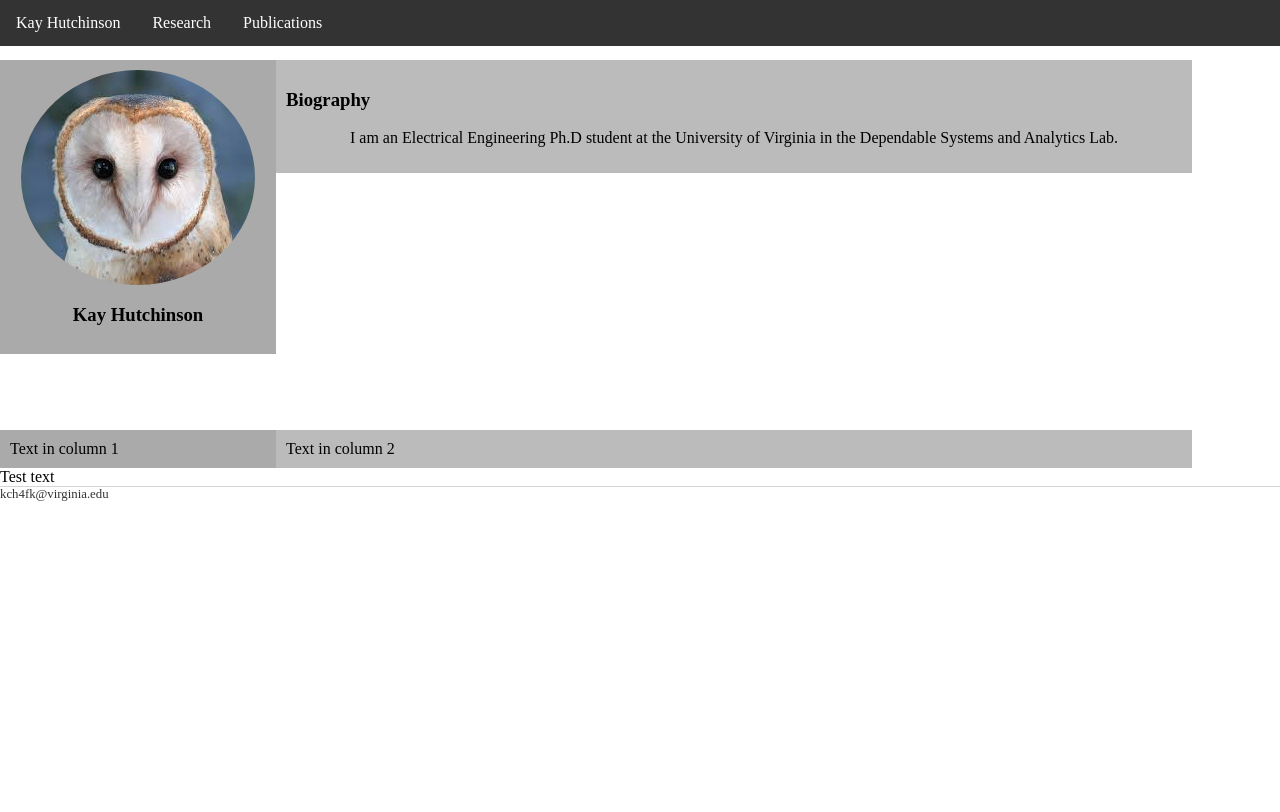
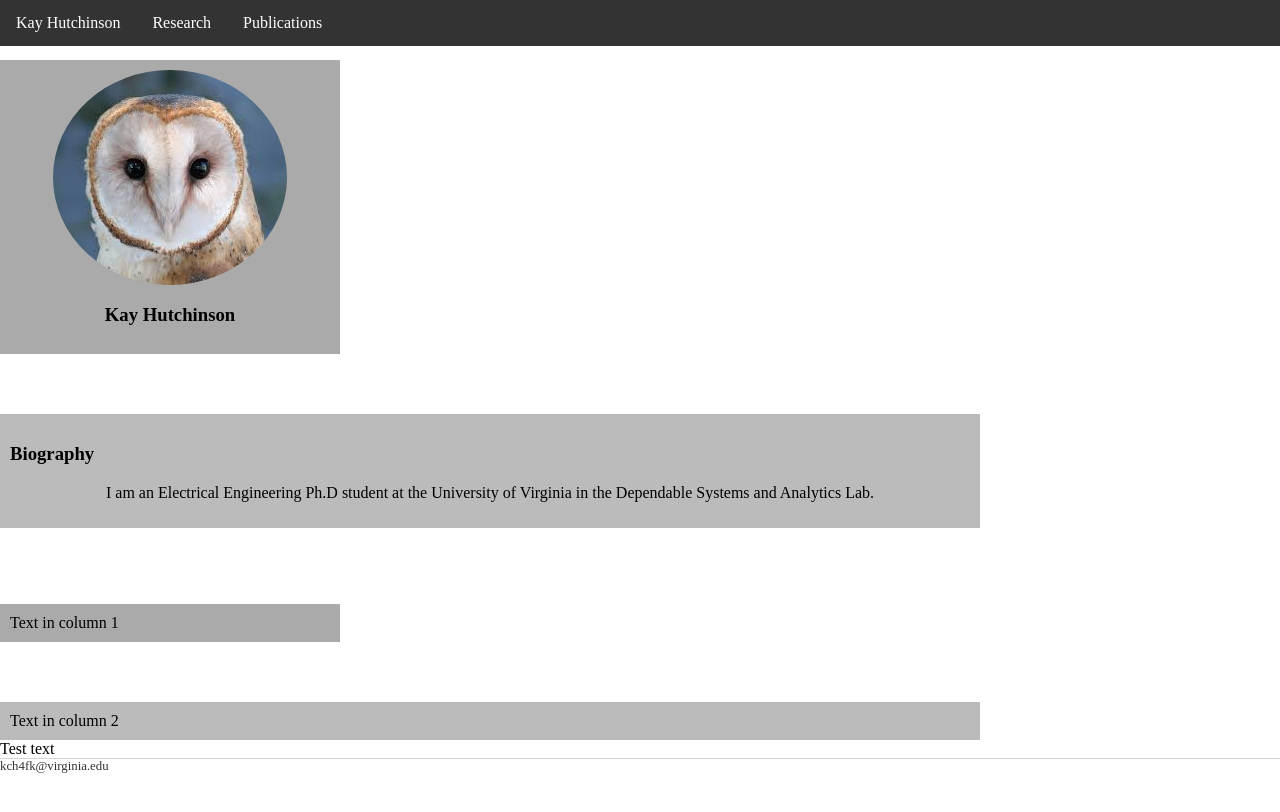
Before and after one commit to kch4fk/kch4fk.github.io, a Jekyll site: the page built from index.html, in a window 1280 px wide. Shown: the top 812 px of the page. Built offline with Jekyll 4.4.1, drawn with Linux system fonts in a browser that asks for light colours.

Commit message:
Update main.css

```diff
--- a/css/main.css
+++ b/css/main.css
@@ -101,11 +101,11 @@ ul.posts li {
 }
 
 .column.left {
-    width: 20%;*//*400px;*/
+    width: 25%;*//*400px;*/
 }
 
 .column.right {
-    width: 70%;
+    width: 75%;
 }
 
 /*Clear floats after the columns*/
```
